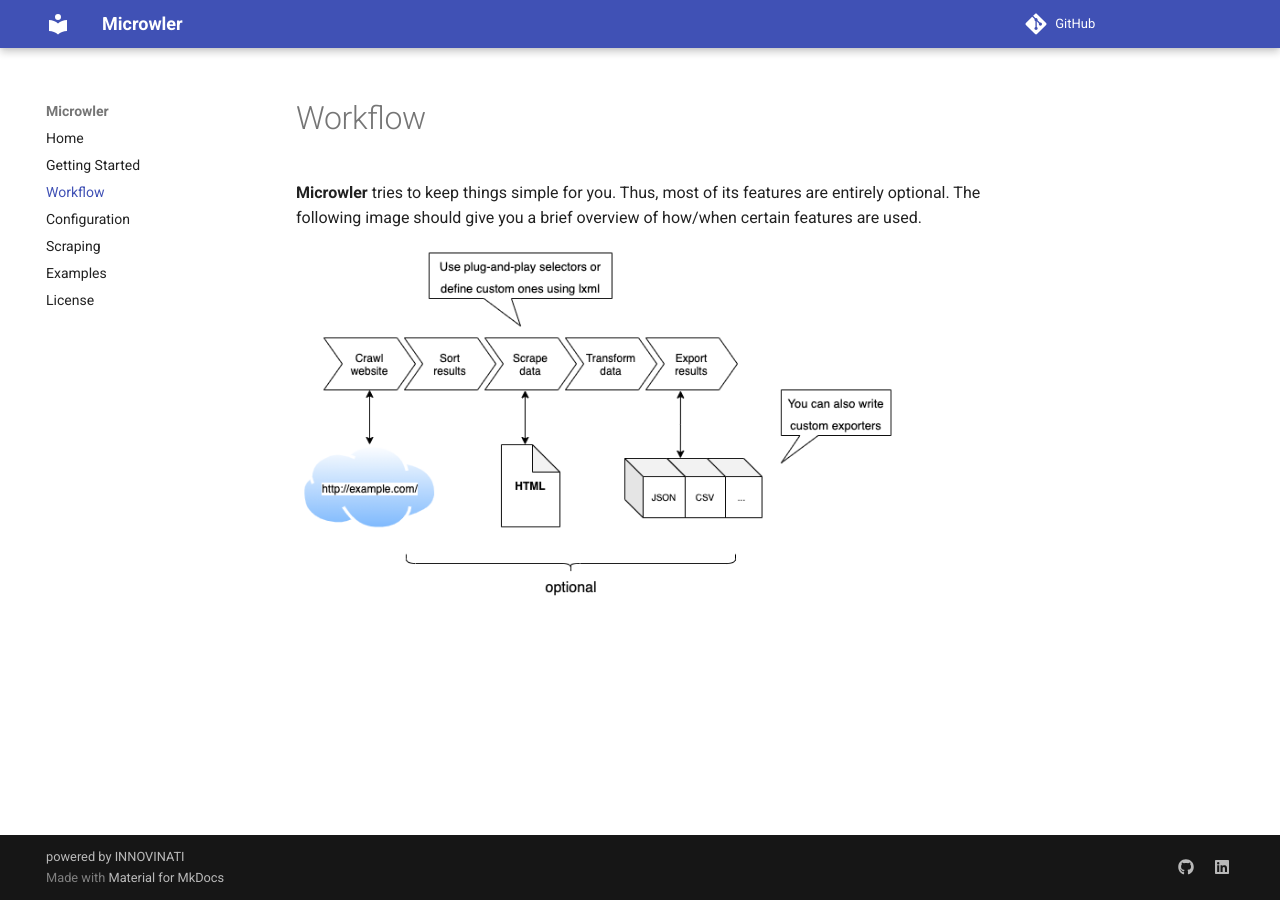
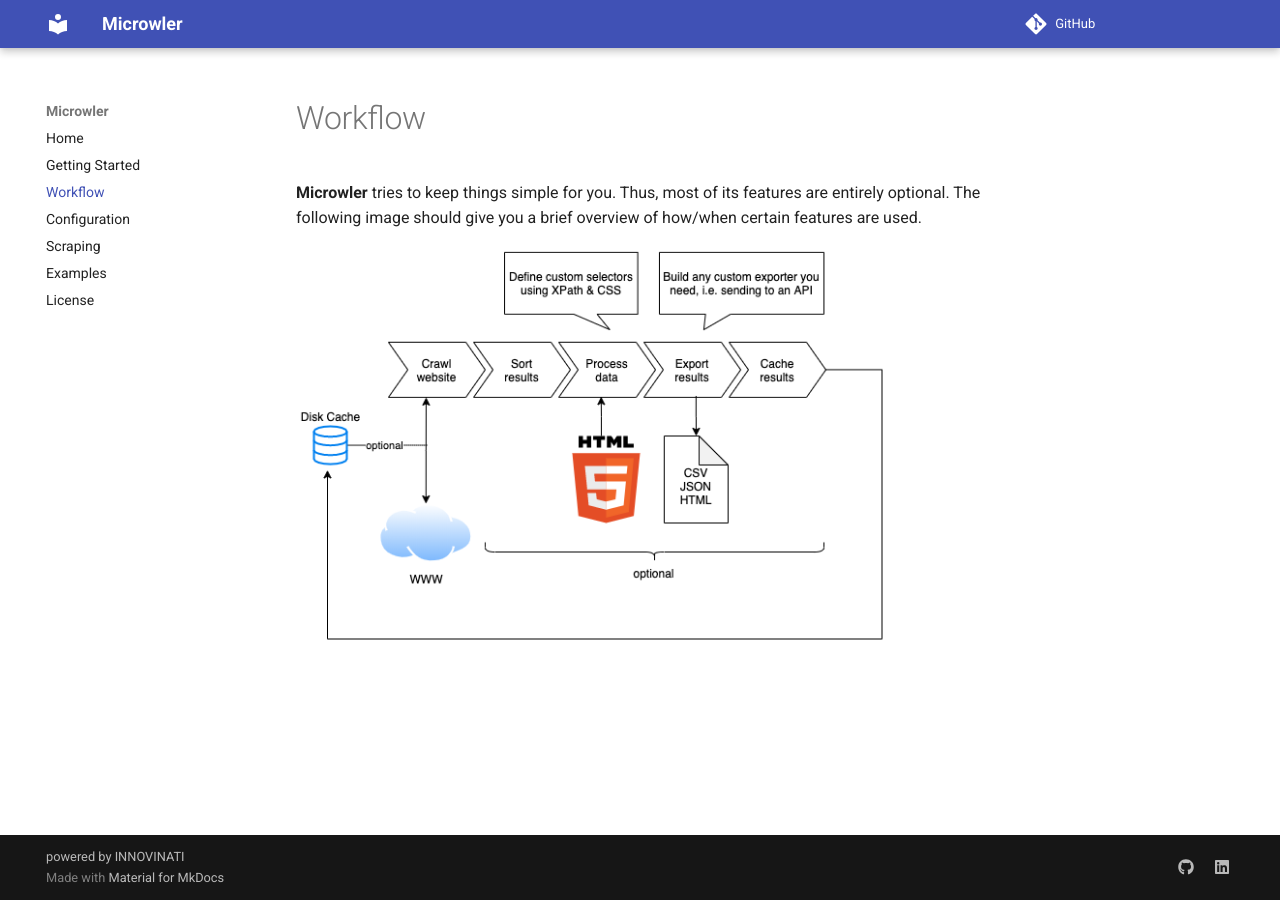
Before and after one commit to INNOVINATI/microwler, an MkDocs documentation site: the page built from docs/workflow.md, in a window 1280 px wide. Built offline with MkDocs 1.6.1 and Material for MkDocs 9.7.7, drawn with Linux system fonts in a browser that asks for light colours; comment, search, counter and statistics services are not loaded.

Commit message:
Refactor workflow documentation

```diff
--- a/docs/workflow.md
+++ b/docs/workflow.md
@@ -2,4 +2,4 @@
 **Microwler** tries to keep things simple for you. Thus, most of its features are entirely optional.
 The following image should give you a brief overview of how/when certain features are used.
 
-<img src="https://github.com/INNOVINATI/microwler/raw/master/docs/static/Microwler.png" width="600px" alt="Microwler Workflow">
+<img src="https://github.com/INNOVINATI/microwler/raw/master/docs/static/workflow.png" width="600px" alt="Microwler Workflow">
```
Also changed, not shown: docs/static/Microwler.png (deleted), docs/static/workflow.png (added).
